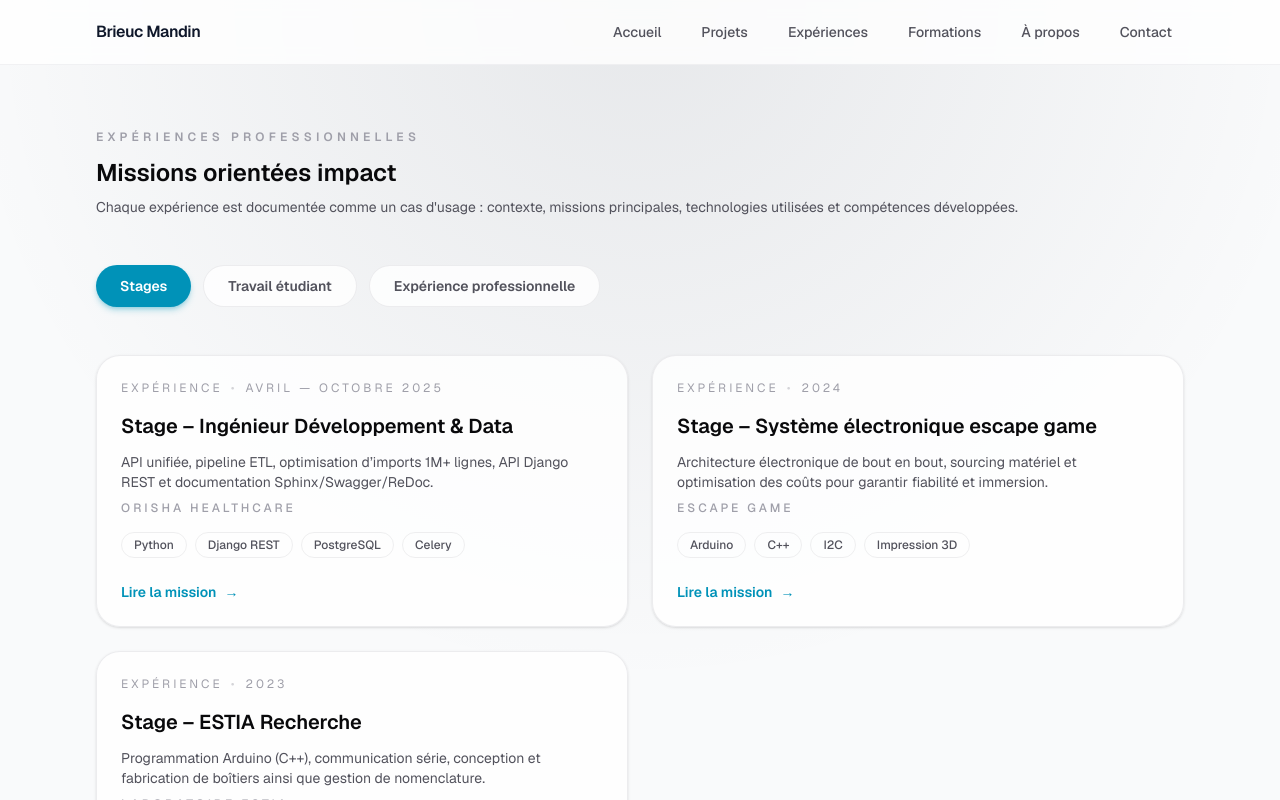
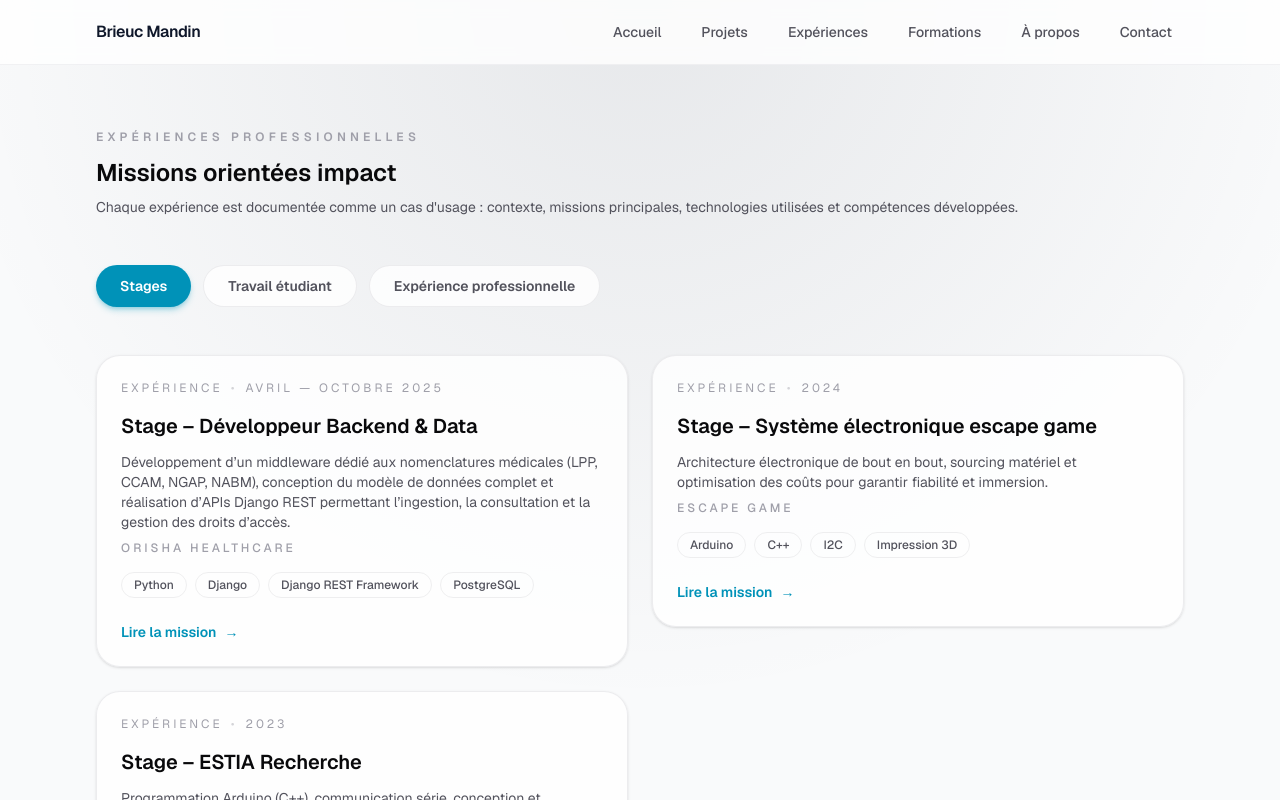
Before and after one commit to RoiBrioche/site-web-vitrine, a Next.js app: page /experiences in a window 1280 px wide. Shown: the top 800 px of the page. Built offline with nearby package versions, Linux system fonts and the light colour scheme.

Commit message:
modification et enrichissement de la page du stage chez orisha hf (#18)

```diff
--- a/src/data/experiences.ts
+++ b/src/data/experiences.ts
@@ -2,52 +2,72 @@ import { ExperienceContent } from "./content-model";
 
 export const experiences: ExperienceContent[] = [
   {
-    title: "Stage – Ingénieur Développement & Data",
-    slug: "orisha-healthcare-stage",
-    company: "Orisha Healthcare",
-    type: "stage",
-    description:
-      "API unifiée, pipeline ETL, optimisation d’imports 1M+ lignes, API Django REST et documentation Sphinx/Swagger/ReDoc.",
-    date: "Avril — Octobre 2025",
-    technologies: [
+    "title": "Stage – Développeur Backend & Data",
+    "slug": "orisha-healthcare-stage",
+    "company": "Orisha Healthcare",
+    "type": "stage",
+    "description": "Développement d’un middleware dédié aux nomenclatures médicales (LPP, CCAM, NGAP, NABM), conception du modèle de données complet et réalisation d’APIs Django REST permettant l’ingestion, la consultation et la gestion des droits d’accès.",
+    "date": "Avril — Octobre 2025",
+    "technologies": [
       "Python",
-      "Django REST",
+      "Django",
+      "Django REST Framework",
       "PostgreSQL",
-      "Celery",
       "Docker",
+      "GitHub Actions (concepts)",
+      "AJAX",
+      "SSE / WebSocket"
     ],
-    content:
-      "Mission cœur produit : moderniser la collecte de données, exposer de nouvelles APIs et documenter chaque composant pour accélérer l’onboarding des équipes.",
-    sections: [
+    "content": "Mission orientée intégration et structuration des données : modélisation complète des nomenclatures médicales, création d’un middleware d’accès, développement d’APIs sécurisées et mise en place d’un système d’insertion optimisé pour traiter des volumes importants, avec suivi temps réel du traitement côté front.",
+    "sections": [
       {
-        title: "Missions générales",
-        paragraphs: [
-          "Refonte d’une API monolithique vers des endpoints modulaires sécurisés et versionnés.",
-          "Mise en place d’un pipeline ETL résilient pour traiter des imports massifs (jusqu’à 1 million de lignes par charge).",
-        ],
+        "title": "Missions générales",
+        "paragraphs": [
+          "Étude des nomenclatures de facturation de l’Assurance Maladie (LPP, CCAM, NGAP, NABM) afin de comprendre leur structure et leurs règles fonctionnelles.",
+          "Modélisation complète en base de données : initialement seul le modèle de l’annexe 2 existait. J’ai conçu et normalisé l’ensemble des tables nécessaires pour supporter toutes les nomenclatures.",
+          "Développement des endpoints Django REST pour exposer les données, permettre leur mise à jour et assurer la cohérence inter-nomenclatures.",
+          "Intégration puis extension du service d’authentification avec une gestion des autorisations par nomenclature pour chaque utilisateur.",
+          "Mise en place des processus de souscription au logiciel, incluant la gestion des droits et la configuration initiale des accès."
+        ]
       },
       {
-        title: "Approche narrative",
-        paragraphs: [
-          "J’ai structuré la mission comme un produit : cadrage, prototypes, documentation, diffusion des bonnes pratiques (performances, SLOs).",
-        ],
+        "title": "Optimisation des performances",
+        "paragraphs": [
+          "Certaines nomenclatures comportant des fichiers particulièrement volumineux, j’ai conçu différentes stratégies d’insertion afin de maintenir une expérience utilisateur fluide : buffers d’insertion, opérations batch, puis import massif via `COPY` PostgreSQL.",
+          "Conception d’un suiveur d’état en temps réel sur la page de demande d’ajout de version : mise à jour dynamique de la progression grâce à du JavaScript, de l’AJAX et un canal SSE/WebSocket."
+        ]
       },
+      {
+        "title": "Approche narrative",
+        "paragraphs": [
+          "J’ai abordé ce projet comme la construction d’un middleware métier complet : analyse des règles de facturation, choix de modélisation, structuration des APIs et documentation continue.",
+          "Chaque composant (modèle de données, API, pipeline d’import, gestion des droits) a été conçu pour être repris facilement par les équipes QA et support.",
+          "Je me suis également familiarisé avec les concepts de GitHub Actions afin d’optimiser certaines étapes du workflow sans pour autant mettre en place une chaîne CI/CD complète."
+        ]
+      }
     ],
-    missions: [
-      "Concevoir et développer les endpoints REST critiques (authentification, synchronisation catalogue, reporting).",
-      "Optimiser les imports via COPY PostgreSQL, batchs et files Celery.",
-      "Structurer la documentation Sphinx/Swagger/ReDoc pour faciliter la reprise par l’équipe QA et le support.",
+    "missions": [
+      "Modéliser les nomenclatures LPP, CCAM, NGAP et NABM en base de données à partir de leurs structures officielles.",
+      "Développer les endpoints Django REST exposant les nomenclatures, leurs versions et leurs règles d’usage.",
+      "Étendre le service d’authentification pour gérer des droits par nomenclature et sécuriser les accès aux endpoints.",
+      "Mettre en place les workflows de souscription utilisateur et de configuration initiale des droits.",
+      "Concevoir un pipeline d’insertion optimisé (buffers, batchs, PostgreSQL COPY).",
+      "Créer un module de suivi temps réel de l’import via AJAX + SSE/WebSocket."
     ],
-    outcomes: [
-      "Temps d’import divisé par 3 grâce aux buffers et à l’optimisation SQL.",
-      "Monitoring fiable (logs + métriques) pour comprendre rapidement un incident.",
-      "Documentation prête pour une homologation interne.",
+    "outcomes": [
+      "Un middleware complet, capable d’ingérer, structurer et exposer l’ensemble des nomenclatures de facturation médicale.",
+      "Ingestion fiable et performante, adaptée aux très gros volumes de données.",
+      "Interface utilisateur enrichie avec un suivi d’import en temps réel.",
+      "Sécurisation renforcée des APIs grâce à un modèle d’autorisation par nomenclature.",
+      "Documentation technique facilitant la reprise par les équipes internes."
     ],
-    learnings: [
-      "Dialogue constant avec les équipes métier pour cadrer les périmètres sensibles.",
-      "Importance de la traçabilité (logs corrélés + IDs fonctionnels).",
-      "Organisation agile : démonstrations hebdo et feedbacks immédiats intégrés au backlog.",
-    ],
+    "learnings": [
+      "Compréhension approfondie des nomenclatures de facturation de l’Assurance Maladie et de leurs règles métier.",
+      "Maîtrise avancée de Django REST, du design d’APIs et de la structuration d’un middleware.",
+      "Optimisation de traitements massifs sous PostgreSQL et bonnes pratiques de performance.",
+      "Mise en œuvre de communications temps réel (AJAX, SSE / WebSocket).",
+      "Familiarisation avec GitHub Actions et les workflows d’intégration."
+    ]
   },
   {
     title: "Stage – Système électronique escape game",
```
